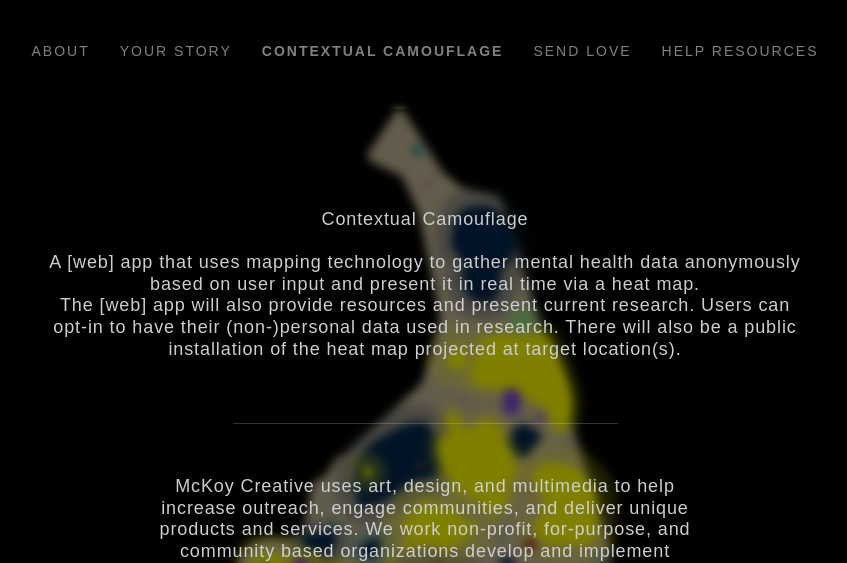
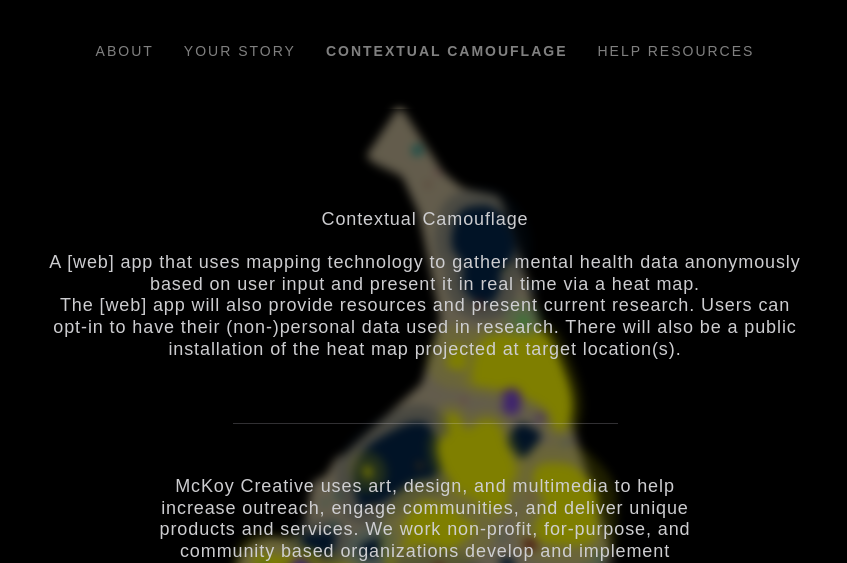
Before and after one commit to nelsW70/contextualcamowithD3, a website: page html/about.html in a window 1280 px wide. Shown: the top 563 px of the page, without its empty margins (215-1062 px from the left). Drawn offline with nearby package versions, Linux system fonts and the light colour scheme.

Commit message:
removed love button

```diff
--- a/html/about.html
+++ b/html/about.html
@@ -34,7 +34,6 @@
               <li><a href="about.html">About</a></li>
               <li><a href="story.html">Your Story</a></li>
               <li><a href="home.html"><strong>Contextual Camouflage</strong></a></li>
-              <li><a href="love.html">Send Love</a></li>
               <li><a href="resources.html">Help Resources</a></li>
             </ul>
           </div>
```
Also changed, not shown: html/home.html (+0 -1 lines), html/love.html (+0 -1 lines), html/resources.html (+0 -1 lines), html/story.html (+0 -1 lines).
